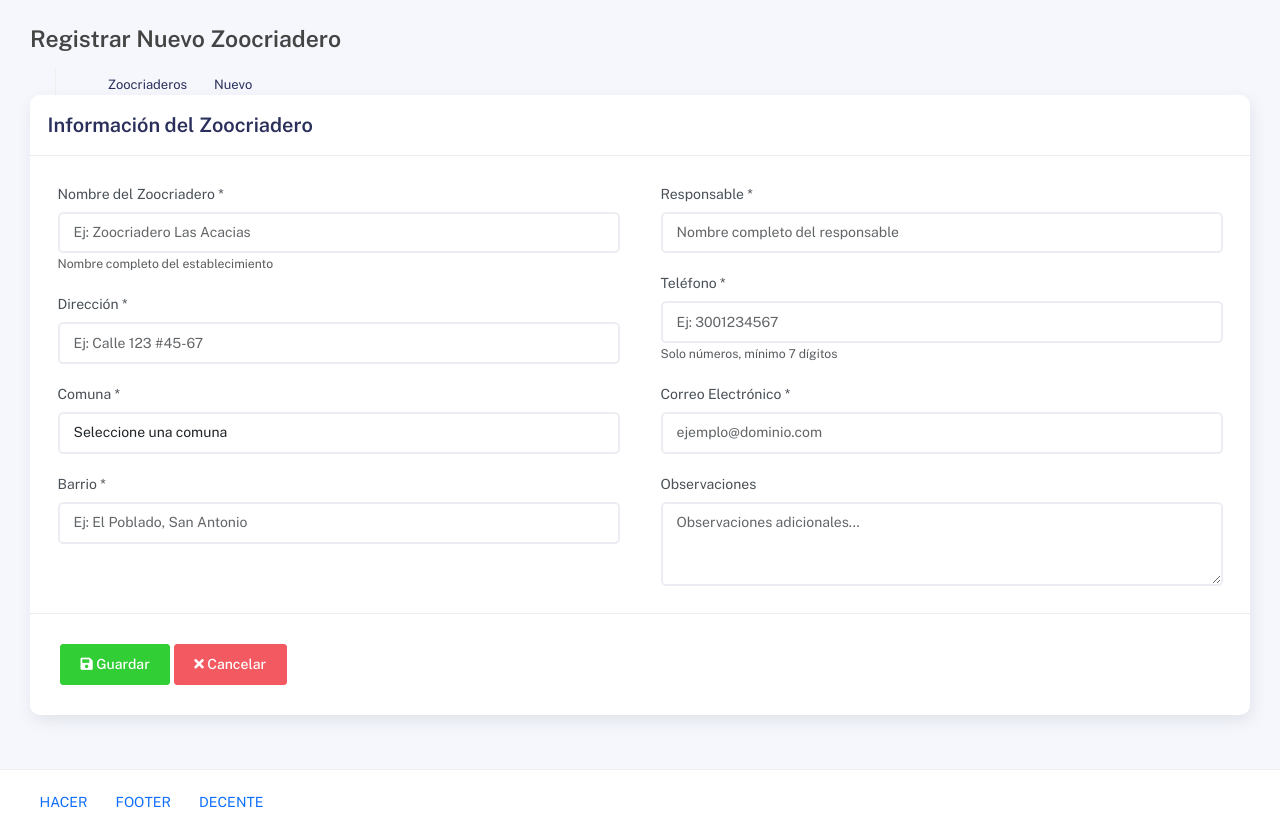
After one commit to Angel-vrc/proyecto-formativo, a PHP site: template view/Reportes/listSeguimientos.php in a window 1280 px wide. The commit adds this page. Run offline with PHP 8.4, Linux system fonts and the light colour scheme; the template is opened without the code that fills it, so the values that code supplies are empty.

Commit message:
mejora de seguimiento

```diff
--- /dev/null
+++ b/view/Reportes/listSeguimientos.php
@@ -0,0 +1,129 @@
+<!-- view/zoocriaderos/create.php -->
+<div class="page-inner">
+    <div class="page-header">
+        <h4 class="page-title">Registrar Nuevo Zoocriadero</h4>
+        <ul class="breadcrumbs">
+            <li class="nav-home">
+                <a href="index.php">
+                    <i class="flaticon-home"></i>
+                </a>
+            </li>
+            <li class="separator">
+                <i class="flaticon-right-arrow"></i>
+            </li>
+            <li class="nav-item">
+                <a href="index.php?modulo=Zoocriaderos">Zoocriaderos</a>
+            </li>
+            <li class="separator">
+                <i class="flaticon-right-arrow"></i>
+            </li>
+            <li class="nav-item">
+                <a href="#">Nuevo</a>
+            </li>
+        </ul>
+    </div>
+
+    <div class="row">
+        <div class="col-md-12">
+            <div class="card">
+                <div class="card-header">
+                    <div class="card-title">Información del Zoocriadero</div>
+                </div>
+                <form id="formZoocriadero" method="POST" action="<?php echo getUrl("Reportes","ReporteSeguimiento","postCreate") ?>">
+                    <input type="hidden" name="funcion" value="crear">
+                    <div class="card-body">
+                        <div class="row">
+                            <div class="col-md-6">
+                                <!-- Nombre -->
+                                <div class="form-group">
+                                    <label for="nombre">Nombre del Zoocriadero *</label>
+                                    <input type="text" class="form-control" id="nombre" name="nombre"
+                                           placeholder="Ej: Zoocriadero Las Acacias" required
+                                           maxlength="150">
+                                    <small class="form-text text-muted">Nombre completo del establecimiento</small>
+                                </div>
+
+                                <!-- Dirección -->
+                                <div class="form-group">
+                                    <label for="direccion">Dirección *</label>
+                                    <input type="text" class="form-control" id="direccion" name="direccion"
+                                           placeholder="Ej: Calle 123 #45-67" required
+                                           maxlength="200">
+                                </div>
+
+                                <!-- Comuna -->
+                                <div class="form-group">
+                                    <label for="comuna">Comuna *</label>
+                                    <select class="form-control select2" id="comuna" name="comuna" required>
+                                        <option value="">Seleccione una comuna</option>
+                                        <option value="Comuna 1">Comuna 1</option>
+                                        <option value="Comuna 2">Comuna 2</option>
+                                        <option value="Comuna 3">Comuna 3</option>
+                                        <option value="Comuna 4">Comuna 4</option>
+                                        <option value="Comuna 5">Comuna 5</option>
+                                        <option value="Comuna 6">Comuna 6</option>
+                                        <option value="Comuna 7">Comuna 7</option>
+                                        <option value="Comuna 8">Comuna 8</option>
+                                        <option value="Comuna 9">Comuna 9</option>
+                                        <option value="Comuna 10">Comuna 10</option>
+                                        <!-- Agregar más comunas según necesidad -->
+                                    </select>
+                                </div>
+
+                                <!-- Barrio -->
+                                <div class="form-group">
+                                    <label for="barrio">Barrio *</label>
+                                    <input type="text" class="form-control" id="barrio" name="barrio"
+                                           placeholder="Ej: El Poblado, San Antonio" required
+                                           maxlength="100">
+                                </div>
+                            </div>
+
+                            <div class="col-md-6">
+                                <!-- Responsable -->
+                                <div class="form-group">
+                                    <label for="responsable">Responsable *</label>
+                                    <input type="text" class="form-control" id="responsable" name="responsable"
+                                           placeholder="Nombre completo del responsable" required
+                                           maxlength="150">
+                                </div>
+
+                                <!-- Teléfono -->
+                                <div class="form-group">
+                                    <label for="telefono">Teléfono *</label>
+                                    <input type="tel" class="form-control" id="telefono" name="telefono"
+                                           placeholder="Ej: 3001234567" required
+                                           pattern="[0-9]{7,20}" maxlength="20">
+                                    <small class="form-text text-muted">Solo números, mínimo 7 dígitos</small>
+                                </div>
+
+                                <!-- Correo -->
+                                <div class="form-group">
+                                    <label for="correo">Correo Electrónico *</label>
+                                    <input type="email" class="form-control" id="correo" name="correo"
+                                           placeholder="ejemplo@dominio.com" required
+                                           maxlength="100">
+                                </div>
+
+                                <!-- Observaciones (opcional para futuras expansiones) -->
+                                <div class="form-group">
+                                    <label for="observaciones">Observaciones</label>
+                                    <textarea class="form-control" id="observaciones" name="observaciones"
+                                              rows="3" placeholder="Observaciones adicionales..."></textarea>
+                                </div>
+                            </div>
+                        </div>
+                    </div>
+                    <div class="card-action">
+                        <button type="submit" class="btn btn-success">
+                            <i class="fas fa-save"></i> Guardar
+                        </button>
+                        <a href="index.php?modulo=Zoocriaderos" class="btn btn-danger">
+                            <i class="fas fa-times"></i> Cancelar
+                        </a>
+                    </div>
+                </form>
+            </div>
+        </div>
+    </div>
+</div>
```
Also changed, not shown: controller/Seguimiento/SeguimientoController.php (+6 -18 lines), model/Reportes/ReporteSeguimientoModel.php (added, +9 -0 lines), model/Reportes/ReporteZoocriaderoModel.php (added, +9 -0 lines), model/Reportes/ReportesNacidosYMuertosModel.php (added, +9 -0 lines), view/Seguimiento/create.php (+1 -71 lines), controller/Reportes/ReporteNacidosYMuertos.php (added), controller/Reportes/ReporteSeguimientoController.php (added).
